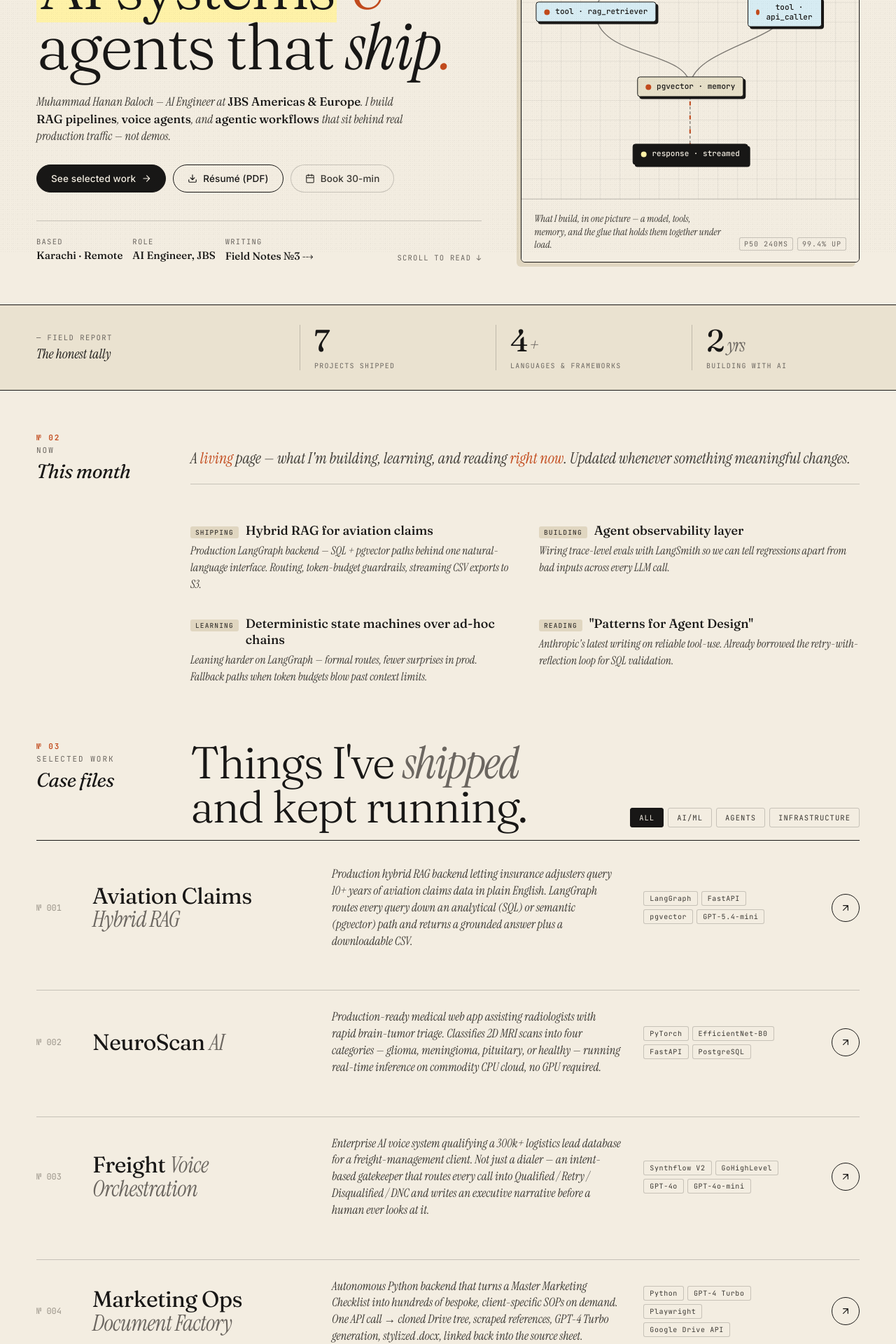
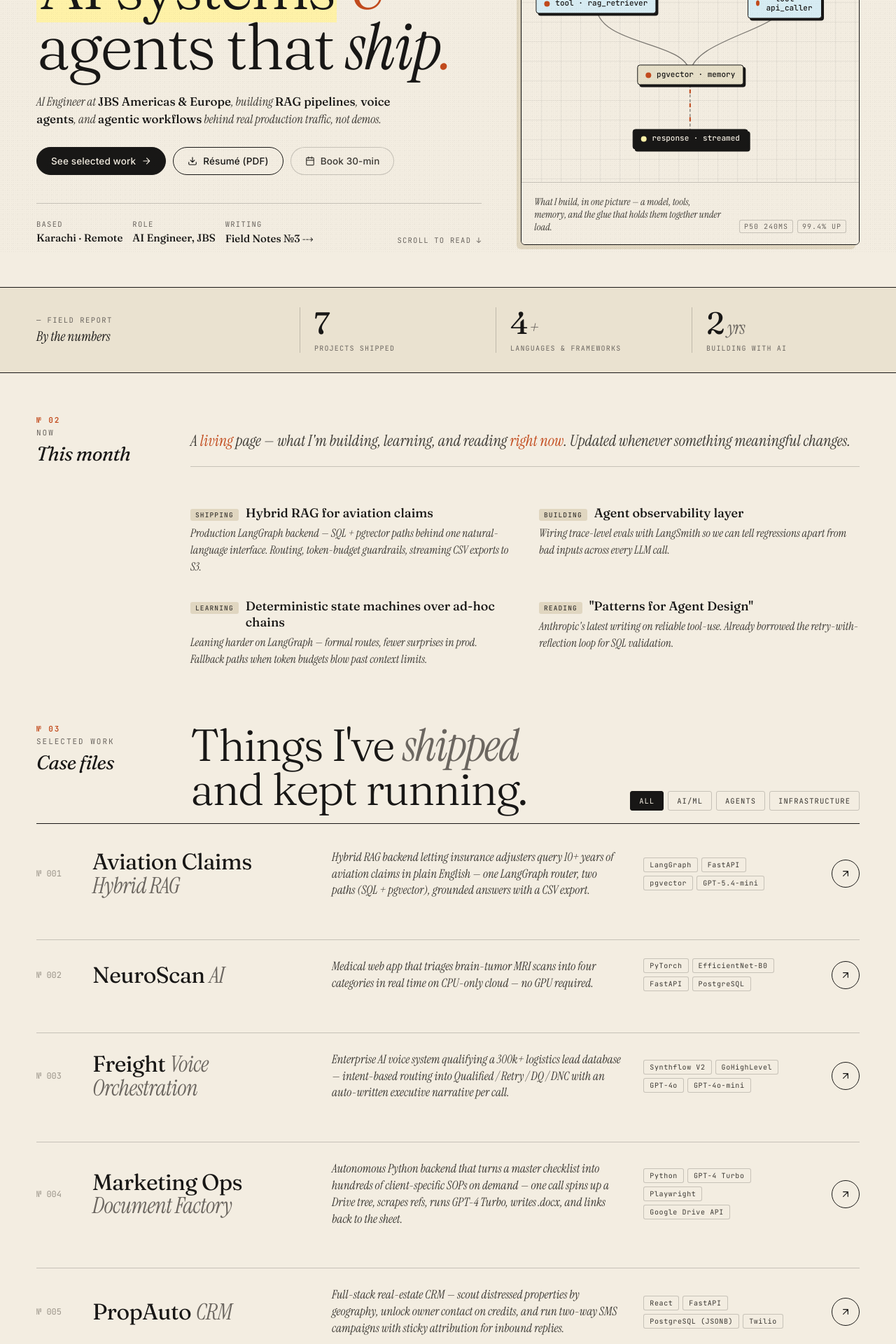
Before and after one commit to muhammadhananbaloch/portfolio-website, a React (Vite) app: page / in a window 1280 px wide. Shown: the part 440-2360 px from the top of the page at 70% size. Built offline with nearby package versions, Linux system fonts and the light colour scheme; the HTML template or start-up script is replaced by a standard one.

Commit message:
'copy: tighten hero lede and work descriptions, rename stats kicker to 'By the numbers'

```diff
--- a/src/components/Hero.tsx
+++ b/src/components/Hero.tsx
@@ -20,9 +20,8 @@ const Hero = () => {
           </h1>
 
           <p className="lede">
-            Muhammad Hanan Baloch — AI Engineer at <b>JBS Americas &amp; Europe</b>.
-            I build <b>RAG pipelines</b>, <b>voice agents</b>, and <b>agentic workflows </b>
-            that sit behind real production traffic — not demos.
+            AI Engineer at <b>JBS Americas &amp; Europe</b>, building <b>RAG pipelines</b>,
+            <b> voice agents</b>, and <b>agentic workflows</b> behind real production traffic, not demos.
           </p>
 
           <div className="cta-row">
--- a/src/components/Stats.tsx
+++ b/src/components/Stats.tsx
@@ -42,7 +42,7 @@ const Stats = () => {
       <div className="stats-inner">
         <div className="kicker">
           <span>— Field Report</span>
-          <b>The honest tally</b>
+          <b>By the numbers</b>
         </div>
         <div className="stat">
           <div className="n">{Math.round(projects)}</div>
--- a/src/components/Work.tsx
+++ b/src/components/Work.tsx
@@ -22,7 +22,7 @@ const projects: Project[] = [
     id: "aviation-rag",
     title: "Aviation Claims",
     italic: "Hybrid RAG",
-    desc: "Production hybrid RAG backend letting insurance adjusters query 10+ years of aviation claims data in plain English. LangGraph routes every query down an analytical (SQL) or semantic (pgvector) path and returns a grounded answer plus a downloadable CSV.",
+    desc: "Hybrid RAG backend letting insurance adjusters query 10+ years of aviation claims in plain English — one LangGraph router, two paths (SQL + pgvector), grounded answers with a CSV export.",
     stack: ["LangGraph", "FastAPI", "pgvector", "GPT-5.4-mini", "SQLAlchemy", "AWS"],
     tag: "Agentic Workflows · Enterprise",
     internal: true,
@@ -48,7 +48,7 @@ const projects: Project[] = [
     id: "neuroscan",
     title: "NeuroScan",
     italic: "AI",
-    desc: "Production-ready medical web app assisting radiologists with rapid brain-tumor triage. Classifies 2D MRI scans into four categories — glioma, meningioma, pituitary, or healthy — running real-time inference on commodity CPU cloud, no GPU required.",
+    desc: "Medical web app that triages brain-tumor MRI scans into four categories in real time on CPU-only cloud — no GPU required.",
     stack: ["PyTorch", "EfficientNet-B0", "FastAPI", "PostgreSQL", "Cloudinary", "Docker"],
     tag: "Computer Vision · Healthcare",
     link: "https://brain-tumor-web-smiu.vercel.app/",
@@ -77,7 +77,7 @@ const projects: Project[] = [
     id: "freight-voice",
     title: "Freight",
     italic: "Voice Orchestration",
-    desc: "Enterprise AI voice system qualifying a 300k+ logistics lead database for a freight-management client. Not just a dialer — an intent-based gatekeeper that routes every call into Qualified / Retry / Disqualified / DNC and writes an executive narrative before a human ever looks at it.",
+    desc: "Enterprise AI voice system qualifying a 300k+ logistics lead database — intent-based routing into Qualified / Retry / DQ / DNC with an auto-written executive narrative per call.",
     stack: ["Synthflow V2", "GoHighLevel", "GPT-4o", "GPT-4o-mini", "Webhooks"],
     tag: "Conversational AI · Logistics",
     internal: true,
@@ -104,7 +104,7 @@ const projects: Project[] = [
     id: "marketing-ops",
     title: "Marketing Ops",
     italic: "Document Factory",
-    desc: "Autonomous Python backend that turns a Master Marketing Checklist into hundreds of bespoke, client-specific SOPs on demand. One API call → cloned Drive tree, scraped references, GPT-4 Turbo generation, stylized .docx, linked back into the source sheet.",
+    desc: "Autonomous Python backend that turns a master checklist into hundreds of client-specific SOPs on demand — one call spins up a Drive tree, scrapes refs, runs GPT-4 Turbo, writes .docx, and links back to the sheet.",
     stack: ["Python", "GPT-4 Turbo", "Playwright", "Google Drive API", "Google Sheets API", "python-docx"],
     tag: "Agentic Workflows · Operations",
     internal: true,
@@ -131,7 +131,7 @@ const projects: Project[] = [
     id: "propauto",
     title: "PropAuto",
     italic: "CRM",
-    desc: "Full-stack real-estate CRM and marketing platform. Investors scout distressed properties by geography, enrich owner contact data on credits, and run two-way SMS campaigns — with smart attribution that figures out which historic campaign an inbound reply actually belongs to.",
+    desc: "Full-stack real-estate CRM — scout distressed properties by geography, unlock owner contact on credits, and run two-way SMS campaigns with sticky attribution for inbound replies.",
     stack: ["React", "FastAPI", "PostgreSQL (JSONB)", "Twilio", "SQLAlchemy", "Docker"],
     tag: "Infrastructure · Enterprise",
     internal: true,
```
